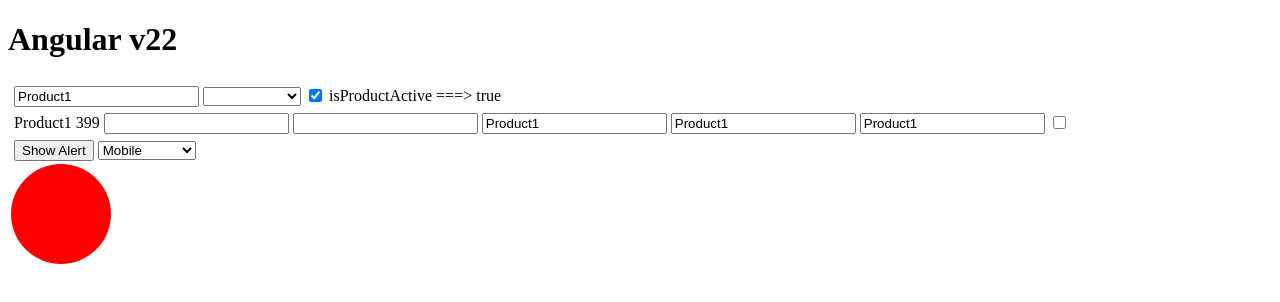
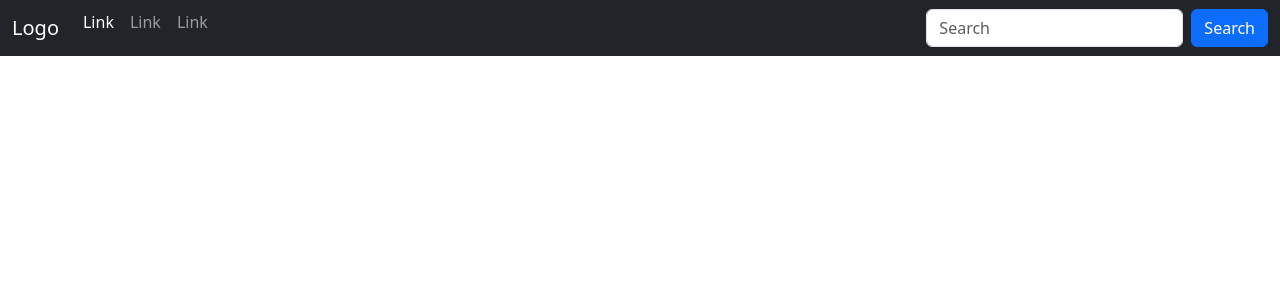
Before and after one commit to mmanzin-dev/Praksa1, an Angular app in the folder angular22Tutorial/: page / in a window 1280 px wide. Shown: the top 302 px of the page. Built offline with nearby package versions, Linux system fonts and the light colour scheme.

Commit message:
Bootstrap 5 install + setup
npm install bootstrap
npm approve-scripts --all

Nakon toga u angular.json pod styles key staviti relativnu putanju do bootstrap.min.css dokumenta

node_modules/bootstrap/dist/css/bootstrap.min.css

I onda nakon toga buildat opet aplikaciju kako bi primjenili promjene

```diff
--- a/angular22Tutorial/angular.json
+++ b/angular22Tutorial/angular.json
@@ -25,6 +25,7 @@
               }
             ],
             "styles": [
+              "node_modules/bootstrap/dist/css/bootstrap.min.css",
               "src/styles.css"
             ]
           },
--- a/angular22Tutorial/src/app/app.html
+++ b/angular22Tutorial/src/app/app.html
@@ -1,9 +1,25 @@
-<h1>Angular v22</h1>
-
-<table>
-  <tr>
-    <td>
-      <app-data-binding></app-data-binding>
-    </td>
-  </tr>
-</table>
+<nav class="navbar navbar-expand-sm navbar-dark bg-dark">
+  <div class="container-fluid">
+    <a class="navbar-brand" href="javascript:void(0)">Logo</a>
+    <button class="navbar-toggler" type="button" data-bs-toggle="collapse" data-bs-target="#mynavbar">
+      <span class="navbar-toggler-icon"></span>
+    </button>
+    <div class="collapse navbar-collapse" id="mynavbar">
+      <ul class="navbar-nav me-auto">
+        <li class="nav-item" style="margin-top:-12px;">
+          <a class="nav-link active" href="javascript:void(0)">Link</a>
+        </li>
+        <li class="nav-item" style="margin-top:-12px;">
+          <a class="nav-link" href="javascript:void(0)">Link</a>
+        </li>
+        <li class="nav-item" style="margin-top:-12px;">
+          <a class="nav-link" href="javascript:void(0)">Link</a>
+        </li>
+      </ul>
+      <form class="d-flex">
+        <input class="form-control me-2" type="text" placeholder="Search">
+        <button class="btn btn-primary" type="button">Search</button>
+      </form>
+    </div>
+  </div>
+</nav>
```
Also changed, not shown: angular22Tutorial/package.json (+8 -0 lines), 1 other file (tests, documents, lock files or other folders).
